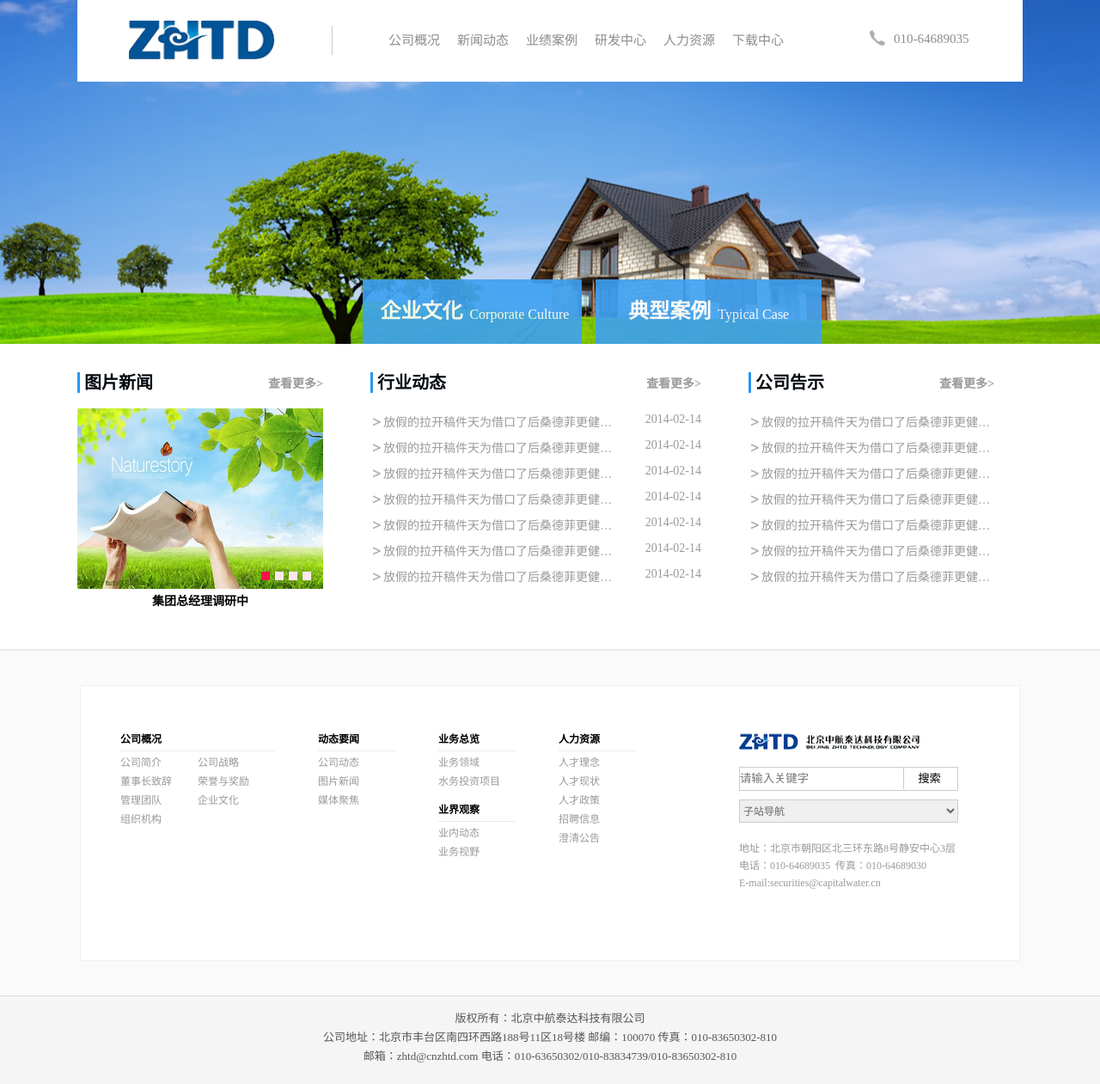
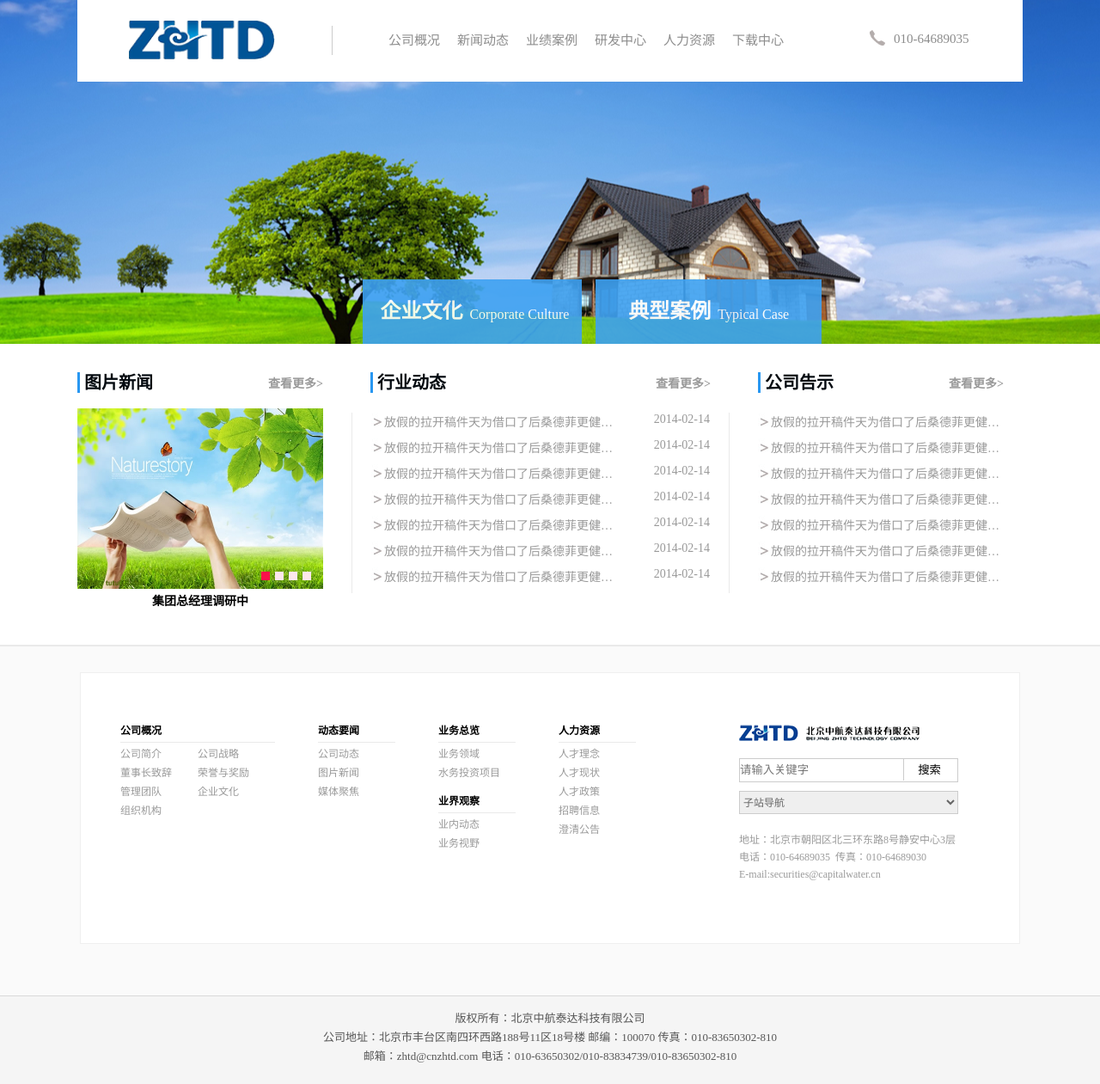
Before and after one commit to kukafei1314/zhonghang, a CodeIgniter app: page / in a window 1280 px wide. Shown: the whole page at 86% size. Run offline with CodeIgniter, Linux system fonts and the light colour scheme.

Commit message:
qianduan

```diff
--- a/application/views/main_middle.php
+++ b/application/views/main_middle.php
@@ -34,16 +34,17 @@
 		</div>
 		<div class="content_middle">
 			<div class="content_title">
-				<div class="title_left">
+				<div class="title_left" style="padding-left:5%;">
 					<div class="title_img"><img src="<?php echo base_url('static/image/title1.jpg')?>"></img></div>
 					<div class="title_font">行业动态</div>
 					<div class="cl"></div>
 				</div>
-				<div class="title_right">
+				<div class="title_right" style="padding-right:5%;">
 					<a href="<?php echo base_url('index/listpage');?>">查看更多></a>
 				</div>
 				<div class="cl"></div>
 			</div>
+            <div class="middle_border">
 			<div class="middle_list">
 				<ul>
 					<li class="news_list">
@@ -97,7 +98,9 @@
 					</li>
 				</ul>
 			</div>
+            </div>
 		</div>
+
 		<div class="content_right">
 			<div class="content_title">
 				<div class="title_left">
--- a/static/css/home.css
+++ b/static/css/home.css
@@ -151,11 +151,11 @@ body {
 	_width:100px;
 }
 #bottom_div {
-	padding:40px 5% 40px 5%;
+	padding:30px 5% 60px 5%;
 	background:#fafafa;
 }
 .main_bottom{
-	padding:50px 4% 80px 4%;
+	padding:55px 4% 70px 4%;
 	border:#efefef 1px solid;
 	font-size:12px;
 	background:#fff;
@@ -271,6 +271,7 @@ body {
 	color:#666;
 	line-height:25px;
 	border:none;
+	border:1px #ccc solid\9 !important;
 }
 
 .main_info{
--- a/static/css/home_middle.css
+++ b/static/css/home_middle.css
@@ -2,7 +2,7 @@
 #home_content {
 	width:1100px;
 	padding:0 5%;
-	padding-bottom:40px;
+	padding-bottom:35px;
 	margin:0 auto;
 }
 .cl {
@@ -20,10 +20,18 @@ li {
 	float:left;
 }
 .content_middle {
-	width:35%;
+	width:40%;
 	float:left;
-	margin-left:5%;
-	margin-right:5%;
+	margin-left:3%;
+	margin-right:3%;
+}
+.middle_border {
+	border-left:1px solid #eaeaea;
+	border-right:1px solid #eaeaea;
+	padding-left:5%;
+	padding-right:5%;
+	_padding-left:2%;
+	_padding-right:2%;
 }
 .content_right {
 	width:26%;
```
